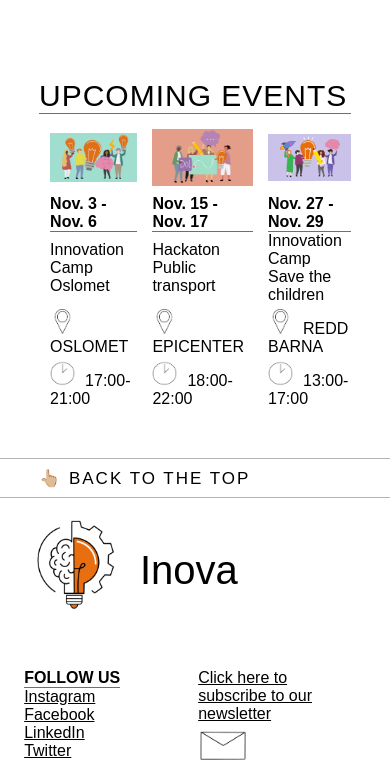
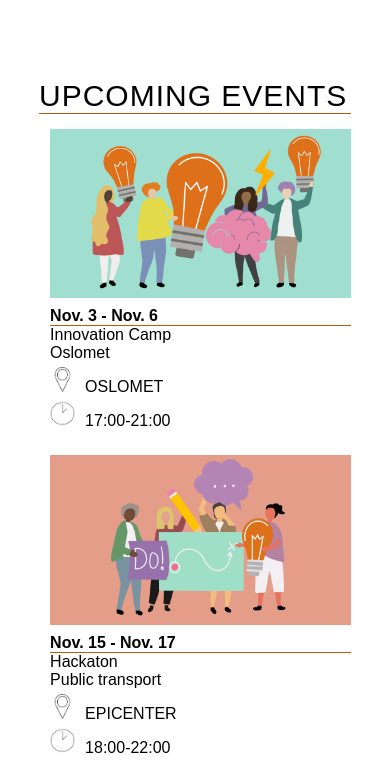
Before and after one commit to superfred009/Make-it-responsive-oblig, a plain HTML site: page index.html in a window 390 px wide. Shown: the part 2860-3634 px from the top of the page. Drawn offline with Linux system fonts and the light colour scheme.

Commit message:
fixed scaling on events

```diff
--- a/index.html
+++ b/index.html
@@ -71,29 +71,27 @@
         <div class="events">
             <table>
                 <tr>
-                    <td><img class="event-img" src="img/Event1.png" alt="event 1"></td>
-                    <td><img class="event-img" src="img/Event2.png" alt="event 2"></td>
-                    <td><img class="event-img" src="img/Event3.png" alt="event 3"></td>
-                </tr>
-                <tr>
-                    <td class="eventdate">Nov. 3 - Nov. 6</td>
-                    <td class="eventdate">Nov. 15 - Nov. 17</td>
-                    <td class="eventdate">Nov. 27 - Nov. 29</td>
-                </tr>
-                <tr>
-                    <td>Innovation Camp<br>Oslomet</td>
-                    <td>Hackaton<br>Public transport</td>
-                    <td>Innovation Camp<br>Save the children</td>
-                </tr>
-                <tr>
-                    <td class="icontext"><img class="eventicon" src="img/sted.png" alt="sted">OSLOMET</td>
-                    <td class="icontext"><img class="eventicon" src="img/sted.png" alt="sted">EPICENTER</td>
-                    <td class="icontext"><img class="eventicon" src="img/sted.png" alt="sted">REDD BARNA</td>
-                </tr>
-                <tr>
-                    <td class="icontext"><img class="eventicon" src="img/tid.png" alt="tid">17:00-21:00</td>
-                    <td class="icontext"><img class="eventicon" src="img/tid.png" alt="tid">18:00-22:00</td>
-                    <td class="icontext"><img class="eventicon" src="img/tid.png" alt="tid">13:00-17:00</td>
+                    <td>
+                    <img class="event-img" src="img/Event1.png" alt="event 1">
+                    <p class="eventdate">Nov. 3 - Nov. 6</p>
+                    <p>Innovation Camp<br>Oslomet</p>
+                    <p class="icontext"><img class="eventicon" src="img/sted.png" alt="sted">OSLOMET</p>
+                    <p class="icontext"><img class="eventicon" src="img/tid.png" alt="tid">17:00-21:00</p>
+                    </td>
+                    <td>
+                    <img class="event-img" src="img/Event2.png" alt="event 2">
+                    <p class="eventdate">Nov. 15 - Nov. 17</p>
+                    <p>Hackaton<br>Public transport</p>
+                    <p class="icontext"><img class="eventicon" src="img/sted.png" alt="sted">EPICENTER</p>
+                    <p class="icontext"><img class="eventicon" src="img/tid.png" alt="tid">18:00-22:00</p>
+                    </td>
+                    <td>
+                    <img class="event-img" src="img/Event3.png" alt="event 3">
+                    <p class="eventdate">Nov. 27 - Nov. 29</p>
+                    <p>Innovation Camp<br>Save the children</p>
+                    <p class="icontext"><img class="eventicon" src="img/sted.png" alt="sted">REDD BARNA</p>
+                    <p class="icontext"><img class="eventicon" src="img/tid.png" alt="tid">13:00-17:00</p>
+                    </td>
                 </tr>
             </table>
         </div>
--- a/stylesheet.css
+++ b/stylesheet.css
@@ -137,6 +137,8 @@ h3 {
     margin-top: 10px;
     margin-bottom: 50px;
 }
+
+
 .event-img {
     max-width: 100%;
     padding-top: 5px;
@@ -154,6 +156,7 @@ h3 {
 
 table {
     border-collapse: collapse;
+    width: 100%;
 }
 
 table td {
@@ -245,3 +248,12 @@ footer p {
     text-decoration: underline;
     color: black;
 }
+
+@media screen and (max-width: 900px) {
+    table, td, tr {
+        display: block;
+    }
+    table td {
+        margin-bottom: 20px;
+    }
+}
```
